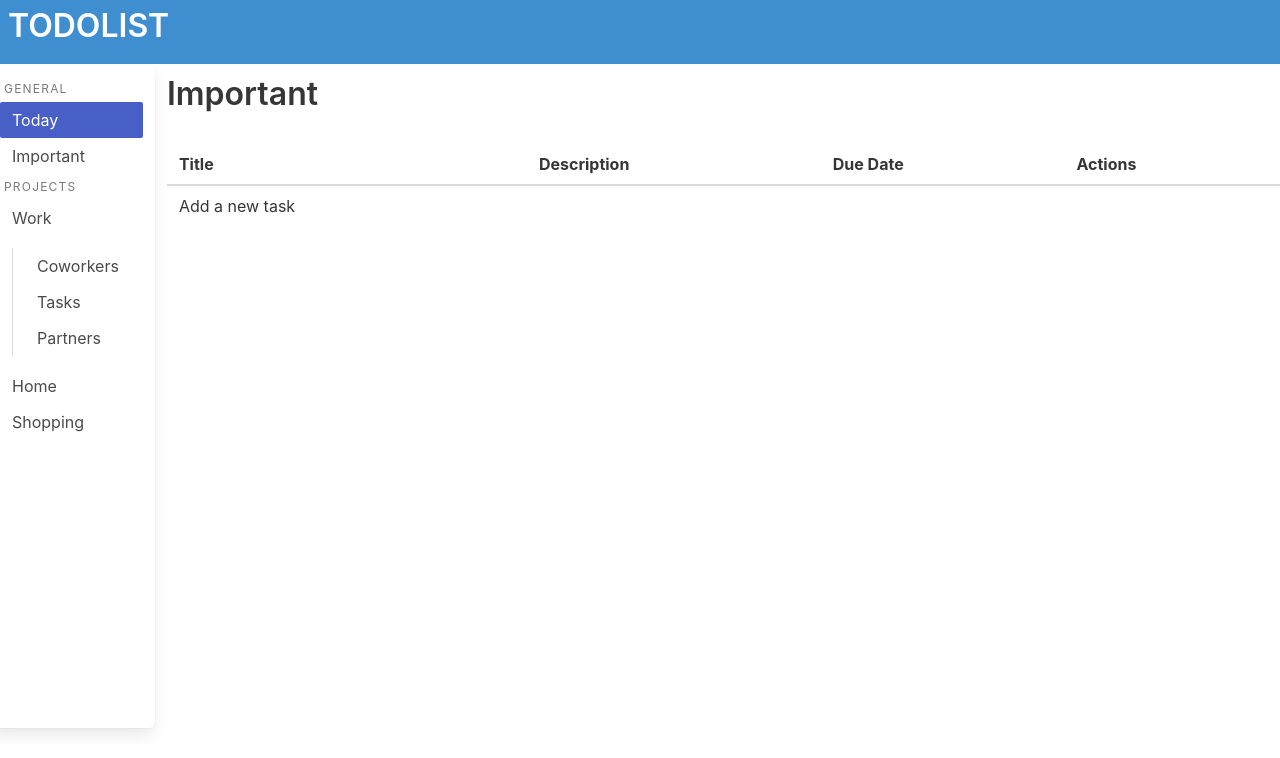
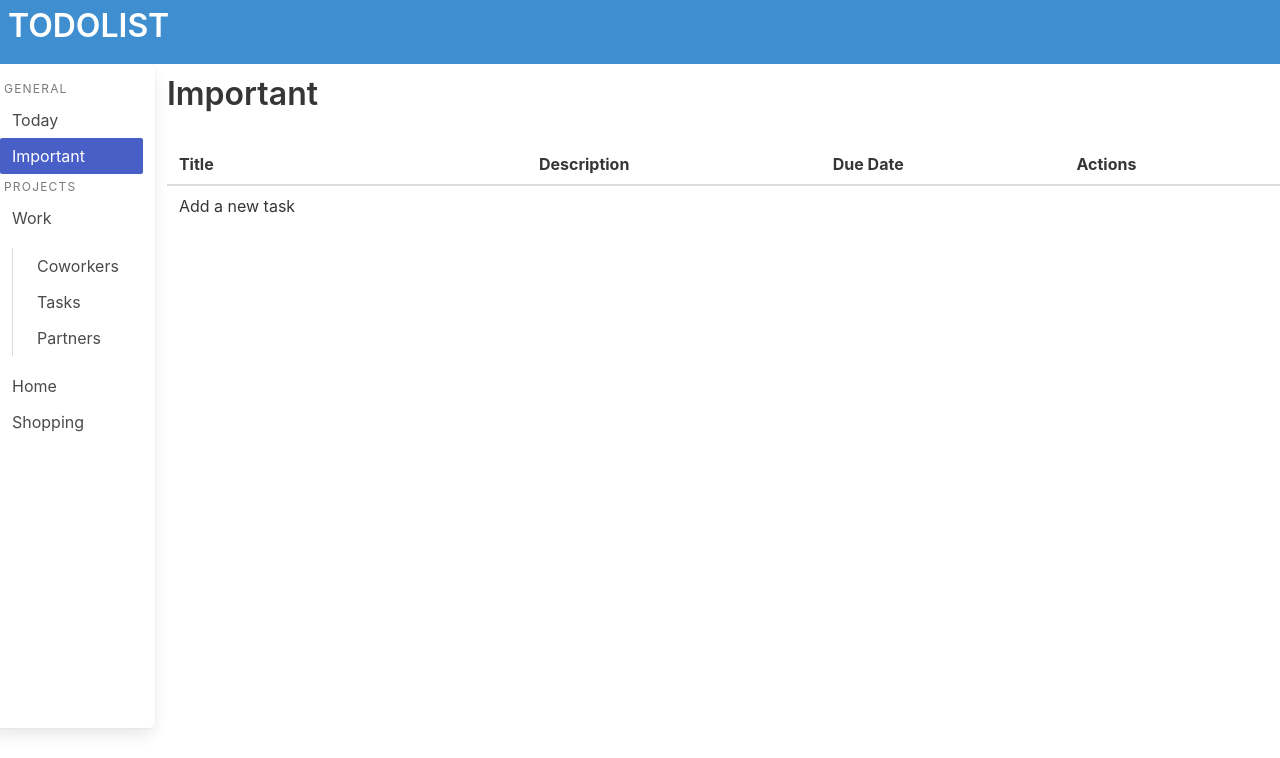
Before and after one commit to P-Hsgw/todo-list, a website with bundled scripts: page dist/index.html in a window 1280 px wide. Both pictures are taken after a click on the link "Important". Shown: the top 758 px of the page. Built offline with nearby package versions, Linux system fonts and the light colour scheme.

Commit message:
Change active button depending on users  choice

```diff
--- a/src/modules/event_listeners.js
+++ b/src/modules/event_listeners.js
@@ -107,10 +107,22 @@ function initialEventListeners() {
     modal.classList.toggle("is-active");
   });
 
+  function removeActive() {
+    for (let i=0; i < projectsTab.length; i++) {
+      projectsTab[i].classList.remove("is-active")
+    }
+  }
+
   for (let project of projectsTab) {
     project.addEventListener("click", (e) => {
       removeProject()
       createProject(e)
+      removeActive()
+
+      if (e.target) {
+        e.target.classList.add("is-active")
+      }
+
 
       console.log(e.target.dataset.index)
       // Create a function that will remove current project
```
Also changed, not shown: dist/index.html, dist/main.js.
